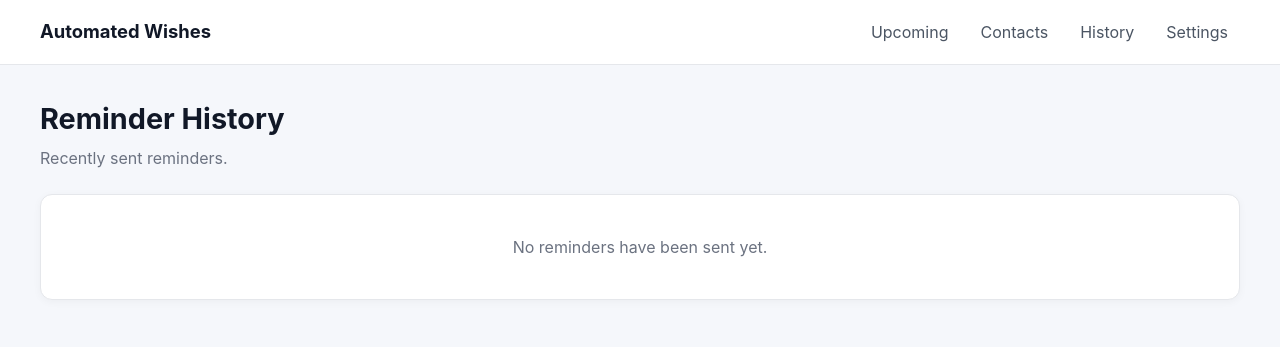
After one commit to habibmy/automated-wishes, a Flask app: page /history in a window 1280 px wide. The commit adds this page. Shown: the top 347 px of the page. Run offline with Flask 3, Linux system fonts and the light colour scheme; data that the repository does not hold is empty.

Commit message:
feat: add reminder history

```diff
--- a/app/database/repository.py
+++ b/app/database/repository.py
@@ -1,9 +1,9 @@
 import sqlite3
-from datetime import date
+from datetime import date, datetime
 from pathlib import Path
 
 from app.contacts.models import Contact
-from datetime import date, datetime
+
 
 class ContactRepository:
     def __init__(self, database_path: str):
@@ -51,20 +51,14 @@ class ContactRepository:
 
             columns = {
                 row["name"]
-                for row in connection.execute(
-                    "PRAGMA table_info(contacts)"
-                ).fetchall()
+                for row in connection.execute("PRAGMA table_info(contacts)").fetchall()
             }
 
             if "birthday" not in columns:
-                connection.execute(
-                    "ALTER TABLE contacts ADD COLUMN birthday TEXT"
-                )
+                connection.execute("ALTER TABLE contacts ADD COLUMN birthday TEXT")
 
             if "anniversary" not in columns:
-                connection.execute(
-                    "ALTER TABLE contacts ADD COLUMN anniversary TEXT"
-                )
+                connection.execute("ALTER TABLE contacts ADD COLUMN anniversary TEXT")
 
     def save_contacts(
         self,
@@ -99,9 +93,7 @@ class ContactRepository:
                         contact.name,
                         "\n".join(contact.phones),
                         "\n".join(contact.emails),
-                        contact.birthday.isoformat()
-                        if contact.birthday
-                        else None,
+                        contact.birthday.isoformat() if contact.birthday else None,
                         contact.anniversary.isoformat()
                         if contact.anniversary
                         else None,
@@ -171,25 +163,11 @@ class ContactRepository:
         return Contact(
             uid=row["source_uid"],
             name=row["name"],
-            phones=tuple(
-                phone
-                for phone in row["phones"].splitlines()
-                if phone
-            ),
-            emails=tuple(
-                email
-                for email in row["emails"].splitlines()
-                if email
-            ),
-            birthday=(
-                date.fromisoformat(row["birthday"])
-                if row["birthday"]
-                else None
-            ),
+            phones=tuple(phone for phone in row["phones"].splitlines() if phone),
+            emails=tuple(email for email in row["emails"].splitlines() if email),
+            birthday=(date.fromisoformat(row["birthday"]) if row["birthday"] else None),
             anniversary=(
-                date.fromisoformat(row["anniversary"])
-                if row["anniversary"]
-                else None
+                date.fromisoformat(row["anniversary"]) if row["anniversary"] else None
             ),
         )
 
@@ -241,4 +219,27 @@ class ContactRepository:
                     occasion_date.isoformat(),
                     datetime.now().isoformat(timespec="seconds"),
                 ),
-        )
+            )
+
+    def get_reminder_history(
+        self,
+        limit: int = 100,
+    ) -> list[sqlite3.Row]:
+        with self._connect() as connection:
+            return connection.execute(
+                """
+                SELECT
+                    sent_reminders.id,
+                    sent_reminders.contact_uid,
+                    contacts.name,
+                    sent_reminders.kind,
+                    sent_reminders.occasion_date,
+                    sent_reminders.sent_at
+                FROM sent_reminders
+                LEFT JOIN contacts
+                    ON contacts.source_uid = sent_reminders.contact_uid
+                ORDER BY sent_reminders.sent_at DESC
+                LIMIT ?
+                """,
+                (limit,),
+            ).fetchall()
--- a/app/web/routes.py
+++ b/app/web/routes.py
@@ -82,6 +82,16 @@ def upcoming():
     )
 
 
+@contacts_bp.route("/history")
+def history():
+    reminders = repository.get_reminder_history()
+
+    return render_template(
+        "history.html",
+        reminders=reminders,
+    )
+
+
 @contacts_bp.route("/settings", methods=["GET", "POST"])
 def settings():
     settings = load_settings()
--- a/templates/contacts.html
+++ b/templates/contacts.html
@@ -22,6 +22,7 @@
         <nav class="nav-links">
           <a href="{{ url_for('contacts.upcoming') }}">Upcoming</a>
           <a href="{{ url_for('contacts.contacts') }}">Contacts</a>
+          <a href="{{ url_for('contacts.history') }}">History</a>
           <a href="{{ url_for('contacts.settings') }}">Settings</a>
         </nav>
       </div>
--- /dev/null
+++ b/templates/history.html
@@ -0,0 +1,80 @@
+<!doctype html>
+<html lang="en">
+  <head>
+    <meta charset="UTF-8" />
+    <meta name="viewport" content="width=device-width, initial-scale=1.0" />
+
+    <title>Reminder History - Automated Wishes</title>
+
+    <link
+      rel="stylesheet"
+      href="{{ url_for('static', filename='style.css') }}"
+    />
+  </head>
+
+  <body>
+    <header>
+      <div class="container nav">
+        <a class="brand" href="{{ url_for('contacts.upcoming') }}">
+          Automated Wishes
+        </a>
+
+        <nav class="nav-links">
+          <a href="{{ url_for('contacts.upcoming') }}">Upcoming</a>
+          <a href="{{ url_for('contacts.contacts') }}">Contacts</a>
+          <a href="{{ url_for('contacts.history') }}">History</a>
+          <a href="{{ url_for('contacts.settings') }}">Settings</a>
+        </nav>
+      </div>
+    </header>
+
+    <main>
+      <div class="container">
+        <div class="page-header">
+          <div>
+            <h1>Reminder History</h1>
+
+            <p class="subtitle">Recently sent reminders.</p>
+          </div>
+        </div>
+
+        {% if reminders %}
+        <div class="table-wrapper">
+          <table class="contacts-table">
+            <thead>
+              <tr>
+                <th>Name</th>
+                <th>Occasion</th>
+                <th>Occasion Date</th>
+                <th>Sent At</th>
+              </tr>
+            </thead>
+
+            <tbody>
+              {% for reminder in reminders %}
+              <tr class="contact-row">
+                <td class="contact-name-cell">
+                  {{ reminder["name"] or "Unknown contact" }}
+                </td>
+
+                <td>
+                  <span class="occasion-badge {{ reminder['kind'] }}">
+                    {{ reminder["kind"] | title }}
+                  </span>
+                </td>
+
+                <td>{{ reminder["occasion_date"] }}</td>
+
+                <td>{{ reminder["sent_at"] }}</td>
+              </tr>
+              {% endfor %}
+            </tbody>
+          </table>
+        </div>
+        {% else %}
+        <div class="card empty">No reminders have been sent yet.</div>
+        {% endif %}
+      </div>
+    </main>
+  </body>
+</html>
--- a/templates/settings.html
+++ b/templates/settings.html
@@ -22,6 +22,7 @@
         <nav class="nav-links">
           <a href="{{ url_for('contacts.upcoming') }}">Upcoming</a>
           <a href="{{ url_for('contacts.contacts') }}">Contacts</a>
+          <a href="{{ url_for('contacts.history') }}">History</a>
           <a href="{{ url_for('contacts.settings') }}">Settings</a>
         </nav>
       </div>
--- a/templates/upcoming.html
+++ b/templates/upcoming.html
@@ -20,6 +20,7 @@
         <nav class="nav-links">
           <a href="{{ url_for('contacts.upcoming') }}">Upcoming</a>
           <a href="{{ url_for('contacts.contacts') }}">Contacts</a>
+          <a href="{{ url_for('contacts.history') }}">History</a>
           <a href="{{ url_for('contacts.settings') }}">Settings</a>
         </nav>
       </div>
```
